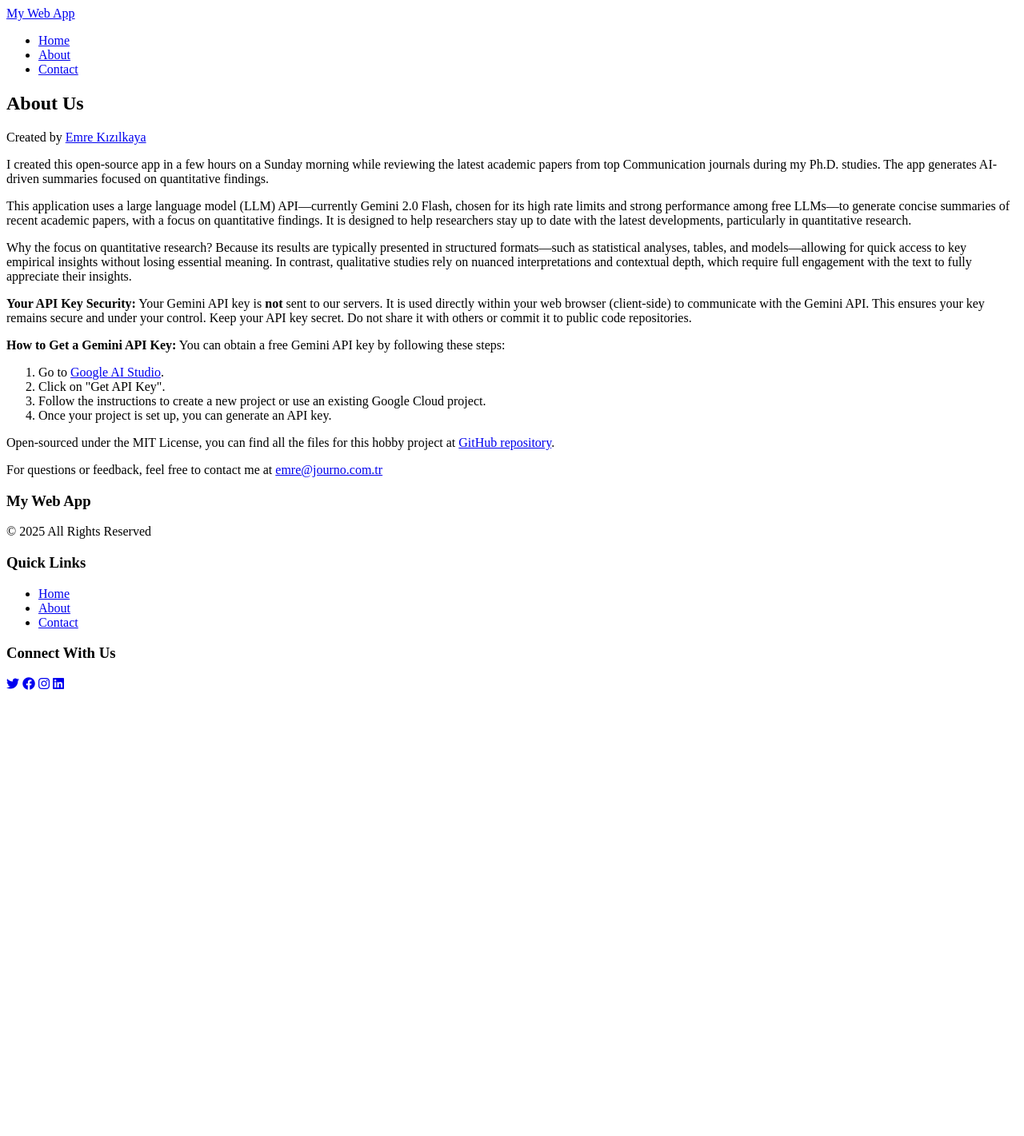
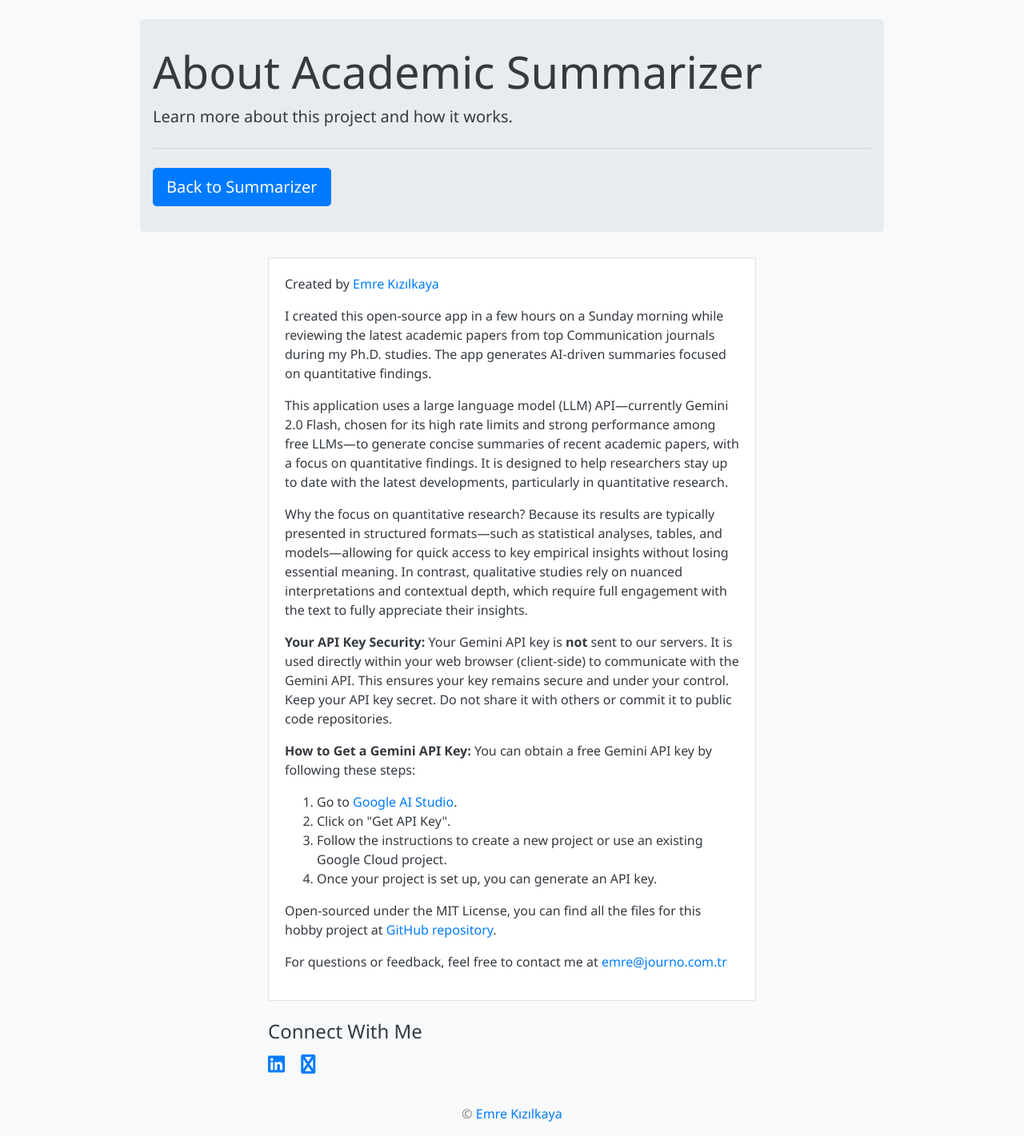
Before and after one commit to ekizilkaya/academic-summarizer, a Flask app: page /about in a window 1280 px wide. Shown: the whole page at 80% size. Before the commit the page ends 863 px from the top, so only its background shows below. Run offline with Flask 3, Linux system fonts and the light colour scheme; some libraries are stand-ins or nearby versions.

Commit message:
Improved visuals of About page

```diff
--- a/templates/about.html
+++ b/templates/about.html
@@ -3,87 +3,88 @@
 <head>
     <meta charset="UTF-8">
     <meta name="viewport" content="width=device-width, initial-scale=1.0">
-    <meta name="description" content="About our web application">
-    <title>About Us | {{ page_title|default('My Web App') }}</title>
-    <link rel="stylesheet" href="{{ url_for('static', filename='style.css') }}">
-    <!-- Add favicon -->
-    <link rel="icon" href="{{ url_for('static', filename='favicon.ico') }}">
-    <!-- Font Awesome for icons (optional) -->
+    <title>About | Academic Summarizer</title>
+    <link rel="stylesheet" href="https://stackpath.bootstrapcdn.com/bootstrap/4.5.2/css/bootstrap.min.css">
     <link rel="stylesheet" href="https://cdnjs.cloudflare.com/ajax/libs/font-awesome/6.4.0/css/all.min.css">
+    <style>
+        body {
+            font-family: 'Segoe UI', Tahoma, Geneva, Verdana, sans-serif;
+            background-color: #f8f9fa;
+            color: #343a40;
+        }
+        .container {
+            max-width: 960px;
+        }
+        .jumbotron {
+            background-color: #e9ecef;
+            padding: 2rem 1rem;
+            margin-bottom: 2rem;
+            border-radius: 0.3rem;
+        }
+        .lead {
+            font-size: 1.25rem;
+            font-weight: 300;
+        }
+        .btn-primary {
+            background-color: #007bff;
+            border-color: #007bff;
+        }
+        .btn-primary:hover {
+            background-color: #0056b3;
+            border-color: #0056b3;
+        }
+        .list-group-item {
+            border: none;
+            padding: 0.75rem 0;
+        }
+        .social-icons a {
+            font-size: 1.5rem;
+            margin-right: 1rem;
+            color: #007bff;  /* Bootstrap primary color */
+            transition: color 0.3s ease;
+        }
+        .social-icons a:hover {
+            color: #0056b3; /* Darker shade on hover */
+            text-decoration: none; /* Remove underline on hover */
+        }
+        .footer {
+          margin-top: 2rem;
+          text-align: center;
+          color: grey;
+        }
+
+    </style>
 </head>
 <body>
-    <header>
-        <nav class="navbar">
-            <div class="logo">
-                <a href="/">{{ app_name|default('My Web App') }}</a>
-            </div>
-            <ul class="nav-links">
-                <li><a href="/">Home</a></li>
-                <li><a href="/about" class="active">About</a></li>
-                <li><a href="/contact">Contact</a></li>
-                {% if additional_links %}
-                    {% for link in additional_links %}
-                        <li><a href="{{ link.url }}">{{ link.name }}</a></li>
-                    {% endfor %}
-                {% endif %}
-            </ul>
-        </nav>
-    </header>
+    <div class="container">
+        <div class="jumbotron mt-4">
+            <h1 class="display-4">About Academic Summarizer</h1>
+            <p class="lead">Learn more about this project and how it works.</p>
+            <hr class="my-4">
+             <a class="btn btn-primary btn-lg" href="/" role="button">Back to Summarizer</a>
+        </div>
 
-    <main class="container">
-        <section class="about-section">
-            <h1>About Us</h1>
-            <div class="about-content">
-                {{ about_text|safe }}
-            </div>
+        <div class="row">
+            <div class="col-md-8 offset-md-2">
+                <div class="card">
+                    <div class="card-body">
+                       {{ about_text | safe }}
+                    </div>
+                </div>
 
-            <div class="team-section">
-                {% if team_members %}
-                    <h2>Our Team</h2>
-                    <div class="team-grid">
-                        {% for member in team_members %}
-                            <div class="team-member">
-                                {% if member.image %}
-                                    <img src="{{ url_for('static', filename='images/' + member.image) }}" alt="{{ member.name }}">
-                                {% endif %}
-                                <h3>{{ member.name }}</h3>
-                                <p class="role">{{ member.role }}</p>
-                                <p>{{ member.bio }}</p>
-                            </div>
-                        {% endfor %}
+
+                <div class="mt-4">
+                    <h4>Connect With Me</h4>
+                     <div class="social-icons">
+                        <a href="https://www.linkedin.com/in/emre-kizilkaya" target="_blank" aria-label="LinkedIn"><i class="fab fa-linkedin"></i></a>
+                        <a href="https://bsky.app/profile/emrekizilkaya.bsky.social" target="_blank" aria-label="Bluesky"><i class="fab fa-square"></i></a> <!-- Placeholder icon, Bluesky doesn't have a standard one in Font Awesome -->
                     </div>
-                {% endif %}
-            </div>
-        </section>
-    </main>
-
-    <footer>
-        <div class="footer-content">
-            <div class="footer-section">
-                <h3>{{ app_name|default('My Web App') }}</h3>
-                <p>&copy; {{ current_year|default('2025') }} All Rights Reserved</p>
-            </div>
-            <div class="footer-section">
-                <h3>Quick Links</h3>
-                <ul>
-                    <li><a href="/">Home</a></li>
-                    <li><a href="/about">About</a></li>
-                    <li><a href="/contact">Contact</a></li>
-                </ul>
-            </div>
-            <div class="footer-section">
-                <h3>Connect With Us</h3>
-                <div class="social-icons">
-                    <a href="#"><i class="fab fa-twitter"></i></a>
-                    <a href="#"><i class="fab fa-facebook"></i></a>
-                    <a href="#"><i class="fab fa-instagram"></i></a>
-                    <a href="#"><i class="fab fa-linkedin"></i></a>
                 </div>
-            </div>
+                </div>
         </div>
-    </footer>
-
-    <!-- JavaScript (optional) -->
-    <script src="{{ url_for('static', filename='js/main.js') }}"></script>
+      <footer class="footer">
+          <p>©  <a href="https://emrekizilkaya.com" target="_blank">Emre Kızılkaya</a></p>
+      </footer>
+    </div>
 </body>
 </html>
```
